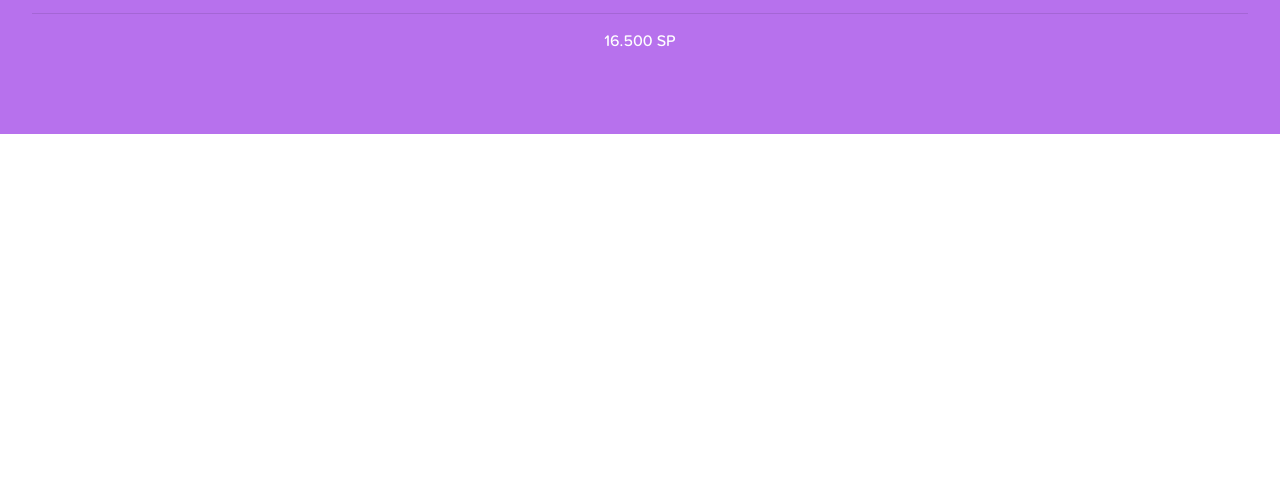
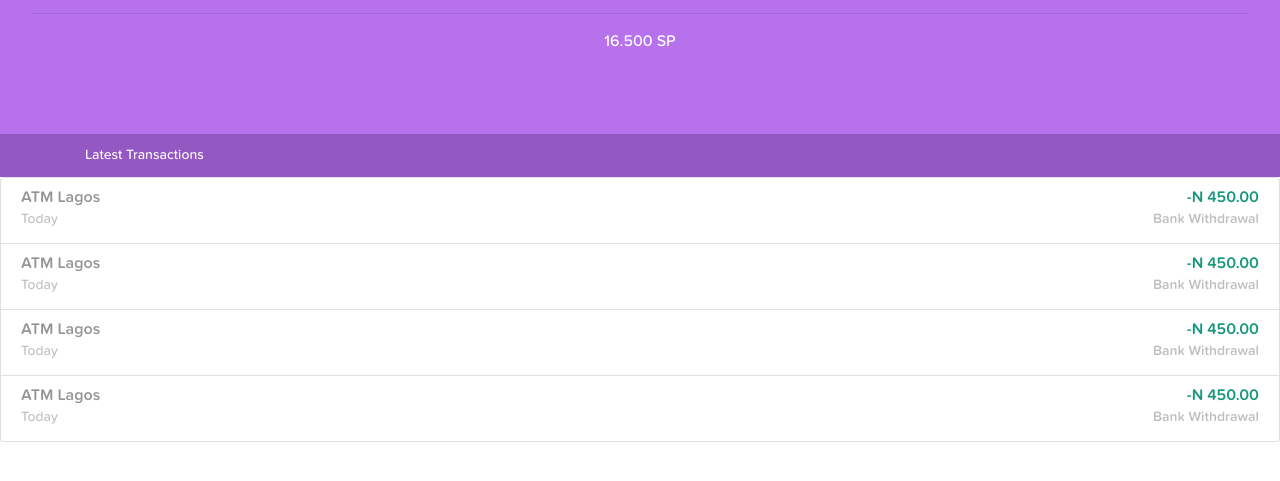
Before and after one commit to adekay/seedstars-second-question, a plain HTML site: page index.html in a window 1280 px wide. Shown: the part 209-690 px from the top of the page. Drawn offline with Linux system fonts and the light colour scheme.

Commit message:
last update for test

```diff
--- a/index.html
+++ b/index.html
@@ -51,6 +51,55 @@
         </div>
     </div>
 
+    <div class="mid ">
+        <div class="container">
+            <p>Latest Transactions</p>
+        </div>
+
+    </div>
+    <ul class="list-group">
+        <li class="list-group-item flex-column ">
+            <div class="d-flex w-100 justify-content-between">
+                <h5 class="mb-1 location">ATM Lagos</h5>
+                <p class="amount">-N 450.00</p>
+            </div>
+            <div class="d-flex w-100 justify-content-between">
+                <small class="mb-1 date">Today</small>
+                <small class="type">Bank Withdrawal</small>
+            </div>
+        </li>
+        <li class="list-group-item flex-column ">
+            <div class="d-flex w-100 justify-content-between">
+                <h5 class="mb-1 location">ATM Lagos</h5>
+                <p class="amount">-N 450.00</p>
+            </div>
+            <div class="d-flex w-100 justify-content-between">
+                <small class="mb-1 date">Today</small>
+                <small class="type">Bank Withdrawal</small>
+            </div>
+        </li>
+        <li class="list-group-item flex-column ">
+            <div class="d-flex w-100 justify-content-between">
+                <h5 class="mb-1 location">ATM Lagos</h5>
+                <p class="amount">-N 450.00</p>
+            </div>
+            <div class="d-flex w-100 justify-content-between">
+                <small class="mb-1 date">Today</small>
+                <small class="type">Bank Withdrawal</small>
+            </div>
+        </li>
+        <li class="list-group-item flex-column ">
+            <div class="d-flex w-100 justify-content-between">
+                <h5 class="mb-1 location">ATM Lagos</h5>
+                <p class="amount">-N 450.00</p>
+            </div>
+            <div class="d-flex w-100 justify-content-between">
+                <small class="mb-1 date">Today</small>
+                <small class="type">Bank Withdrawal</small>
+            </div>
+        </li>
+    </ul>
+
 
 
 
--- a/scripts/main.js
+++ b/scripts/main.js
@@ -0,0 +1,7 @@
+(function () {
+    'use strict';
+    /*jslint browser: true*/
+    /*eslint-env browser*/
+    /*global $*/
+
+    }());
--- a/stylesheets/main.css
+++ b/stylesheets/main.css
@@ -41,4 +41,50 @@ body {
     background-color: #b771ed;
     color: #fff;
     border-radius: 0px;
+    margin-bottom: 0px;
 }
+
+.mid {
+    background-color: #9458c3;
+}
+
+.mid p {
+    font-size: 14px;
+    color: #fff;
+    padding: 11px 0;
+    margin: 0px;
+}
+
+.list-group-item p {
+    margin-bottom: 5px;
+}
+
+.location {
+    font-size: 16px;
+    color: #959595;
+    font-weight: 700;
+    line-height: 100%;
+}
+
+.amount {
+    font-size: 16px;
+    color: #16967a;
+    font-weight: 700;
+    line-height: 100%;
+}
+
+.date {
+    font-size: 14px;
+    font-weight: 500;
+    color: #959595;
+    line-height: 115%;
+    opacity: 60%;
+}
+
+.type {
+    font-size: 14px;
+    font-weight: 700;
+    color: #959595;
+    line-height: 115%;
+    opacity: 60%;
+}
```
